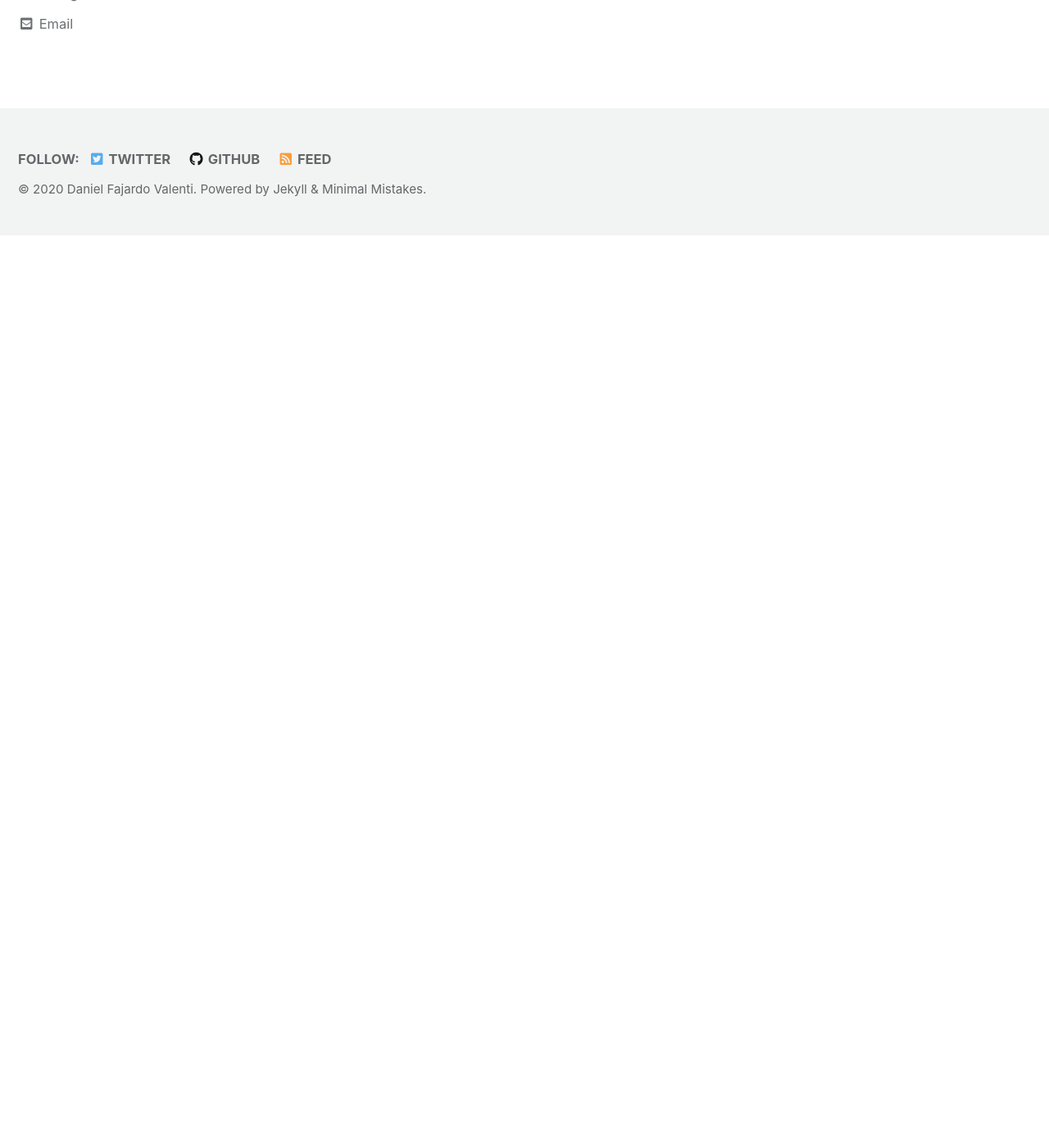
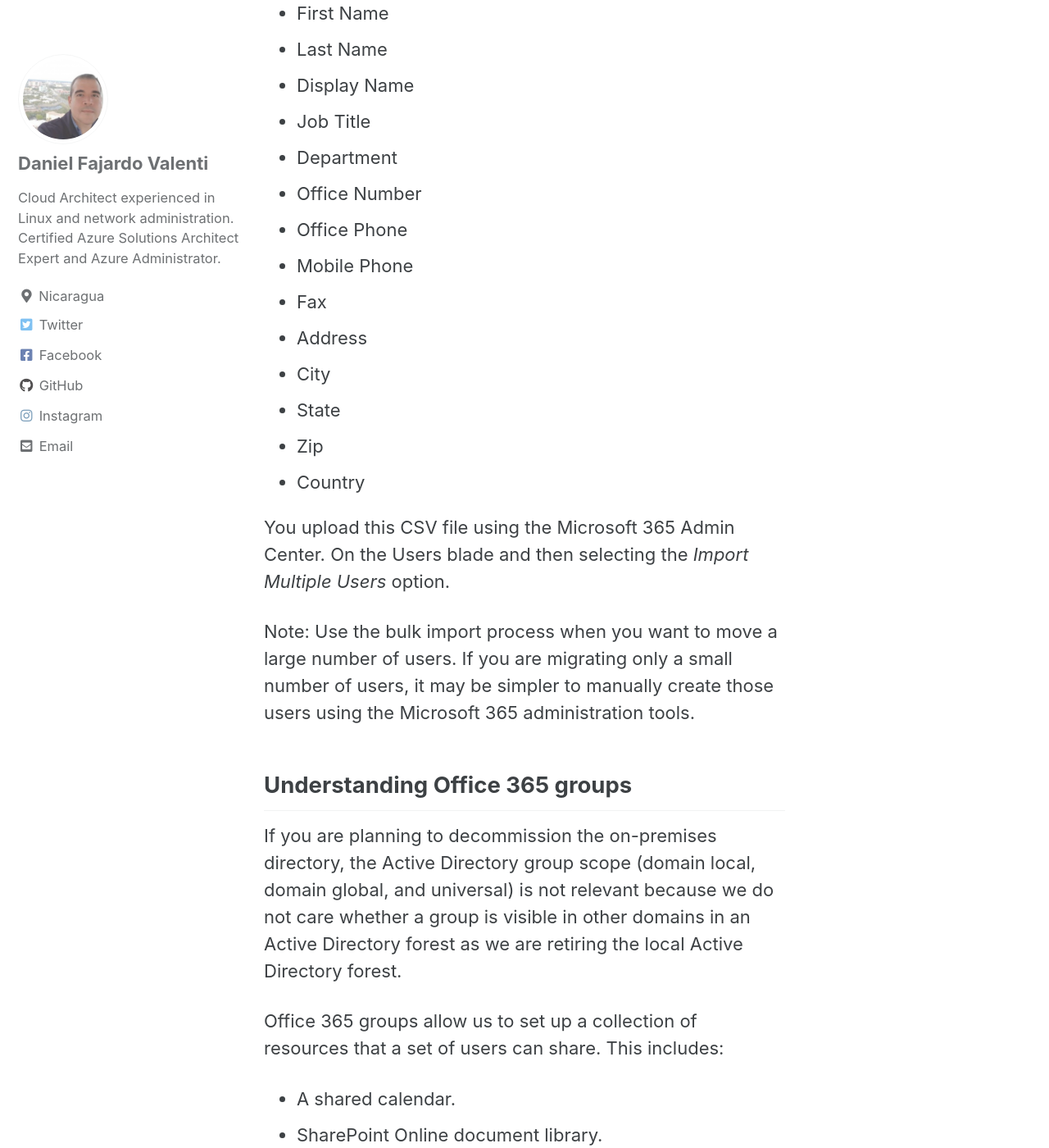
Before and after one commit to daniel-fv/daniel-fv.github.io, a Jekyll site: the page built from _posts/2020-11-23-microsoft-365-migration.md, in a window 1280 px wide and 1400 px high, scrolled down 10056 px. Shown: the whole window at 82% size. Built offline with Jekyll 4.4.1, drawn with Linux system fonts in a browser that asks for light colours; cached includes are drawn as plain includes; before the commit the page ends 10343 px from its top, so only the background shows below that; some of the changed text lies outside the part shown.

Commit message:
added migration of on-prem users and groups

```diff
--- a/_posts/2020-11-23-microsoft-365-migration.md
+++ b/_posts/2020-11-23-microsoft-365-migration.md
@@ -1,5 +1,5 @@
 ---
-title: "Microsoft 365 Migration"
+title: "Microsoft 365 users, data, mailboxes migration"
 date: 2020-11-23
 ---
 
@@ -152,3 +152,53 @@
 7. **Update MX records** to point to Exchange Online.
 
 For more information: [What you need to know about migrating your IMAP mailboxes to Microsoft 365](https://docs.microsoft.com/en-us/exchange/mailbox-migration/migrating-imap-mailboxes/migrating-imap-mailboxes)
+
+
+# Plan migration of on-premises users and groups
+Migration is different to hybrid coexistence.
+
+Decide if you need a particular user account to be moved to Microsoft 365:
+- **Is the user account still active?** There is no reason to migrate inactive user accounts.
+- **Should the account be migrated to Microsoft 365?** Service or administrative accounts for specific on-premises services that will not be migrated to Microsoft 365 are unlikely to be required in Microsoft 365.
+
+## Bulk user import process
+If you are planning to *completely migrate to Azure AD* as the primary identity provider and to decommission the on-premises Active Directory.
+
+This process allows you to import a list of users from a formatted CSV file into Microsoft 365. This CSV file must have the following fields in the first row:
+- User Name
+- First Name
+- Last Name
+- Display Name
+- Job Title
+- Department
+- Office Number
+- Office Phone
+- Mobile Phone
+- Fax
+- Address
+- City
+- State
+- Zip
+- Country
+
+You upload this CSV file using the Microsoft 365 Admin Center. On the Users blade and then selecting the *Import Multiple Users* option.
+
+Note:
+Use the bulk import process when you want to move a large number of users. If you are migrating only a small number of users, it may be simpler to manually create those users using the Microsoft 365 administration tools.
+
+## Understanding Office 365 groups
+If you are planning to decommission the on-premises directory, the Active Directory group scope (domain local, domain global, and universal) is not relevant because we do not care whether a group is visible in other domains in an Active Directory forest as we are retiring the local Active Directory forest.
+
+Office 365 groups allow us to set up a collection of resources that a set of users can share. This includes:
+- A shared calendar.
+- SharePoint Online document library.
+- Shared Exchange Online mailbox.
+- Teams group chat.
+
+Three methods through which Office 365 groups can be provisioned:
+1. **Open**: Allows Microsoft 365 users to create their own groups as needed.
+2. **IT-led**: Users request a group from IT.
+3. **Controlled**: Group creation is limited to users that have been delegated the group creation role.
+
+## Synchronize users and groups with Azure AD Connect
+You can also use Azure AD Connect to synchronize accounts to Azure AD and then decommission your on-premises environment.
```
Also changed, not shown: _posts/plan-a-m365-implementation.md (+1 -0 lines).
